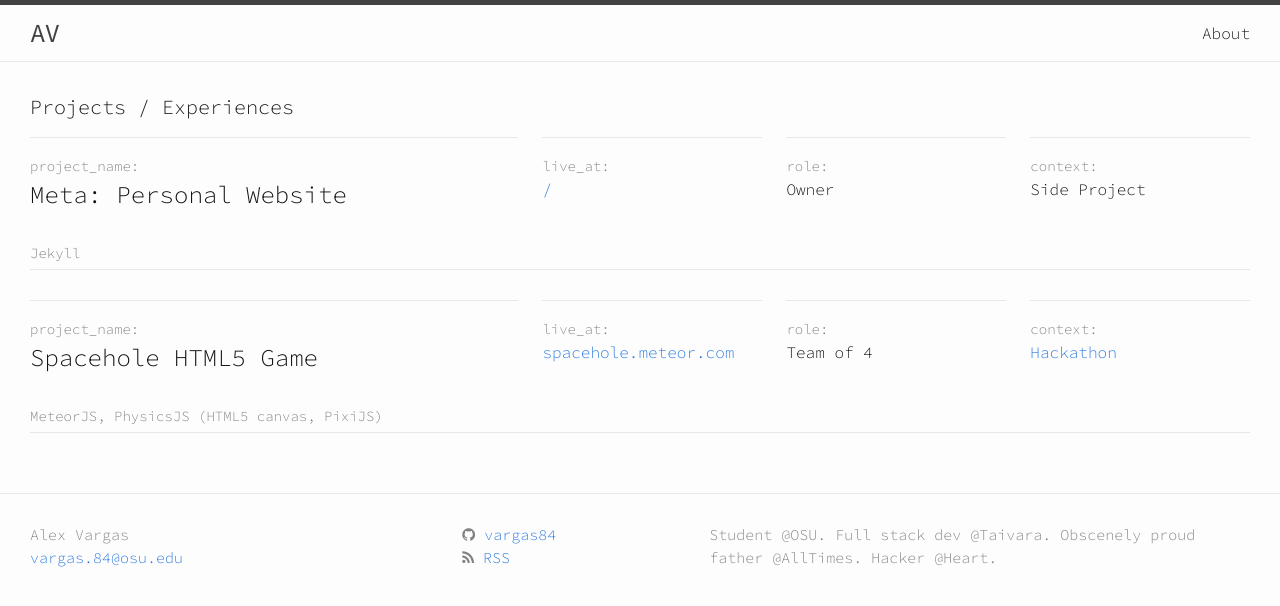
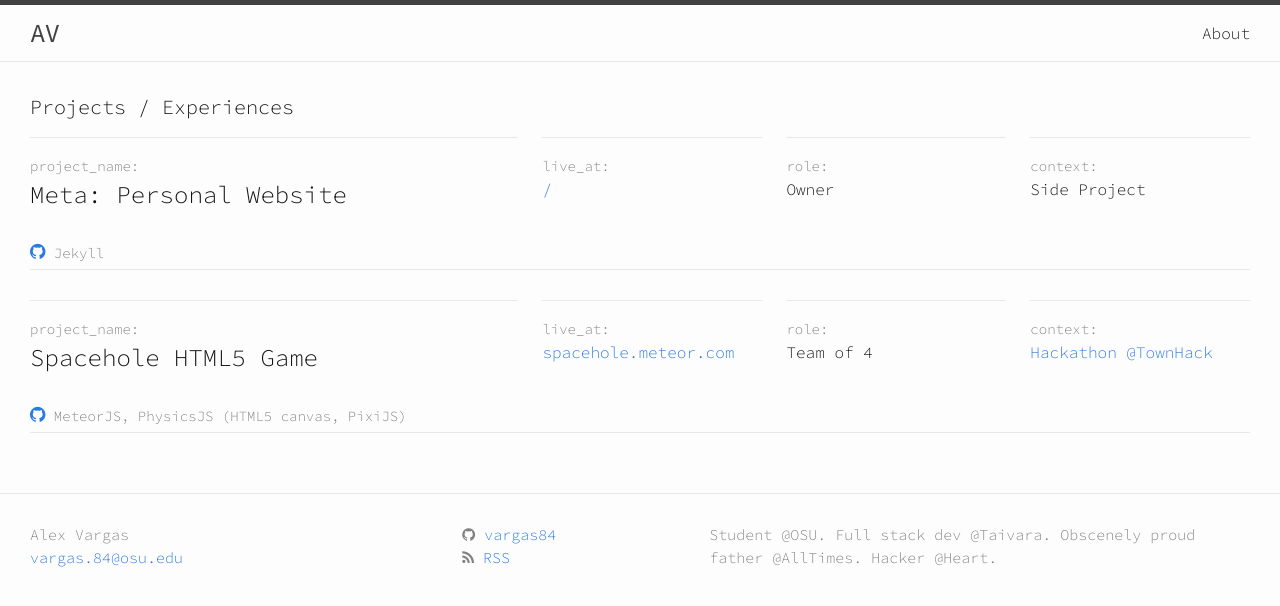
Before and after one commit to vargas84/vargas84.github.io, a Jekyll site: the page built from index.html, in a window 1280 px wide. Shown: the top 606 px of the page. Built offline with Jekyll 4.4.1, drawn with Linux system fonts in a browser that asks for light colours; nearby versions of some CDN libraries.

Commit message:
Add support for github link in list

```diff
--- a/_posts/2014-11-15-spacehole.markdown
+++ b/_posts/2014-11-15-spacehole.markdown
@@ -3,10 +3,11 @@ layout:     post
 link: "http://spacehole.meteor.com"
 link_name: "spacehole.meteor.com"
 role: "Team of 4"
-context: "Hackathon"
+context: "Hackathon @TownHack"
 context_link: "http://townhack.co"
 date:   2014-11-15 16:10:15
 categories: Project
+github: 'https://github.com/pnguyen1097/spaceworm'
 stack: ["MeteorJS", "PhysicsJS (HTML5 canvas, PixiJS)"]
 title:      "Spacehole HTML5 Game"
 ---
--- a/_posts/2014-11-17-meta.markdown
+++ b/_posts/2014-11-17-meta.markdown
@@ -5,6 +5,7 @@ link: "/"
 link_name: "/"
 role: "Owner"
 context: "Side Project"
+github: "https://github.com/vargas84/vargas84.github.io"
 stack: ["Jekyll"]
 date:   2014-11-17 16:10:15
 categories: Project
--- a/_sass/_post_list.scss
+++ b/_sass/_post_list.scss
@@ -33,6 +33,10 @@
     .post-list-item { width:  18%; margin-left:   2%; }
   }
 
+  .fa {
+    font-size: $base-font-size * 1.125;
+  }
+
   .post-meta {
     font-size: $small-font-size;
     color: $grey-color;
--- a/index.html
+++ b/index.html
@@ -42,6 +42,9 @@ layout: default
             {% endif %}
           </div>
           <div class="post-stack post-meta">
+            {% if post.github %}
+            <a href="{{ post.github }}"><i class="fa fa-github"></i></a>
+            {% endif %}
             {{ post.stack | join: ', ' }}
           </div>
         </li>
```
